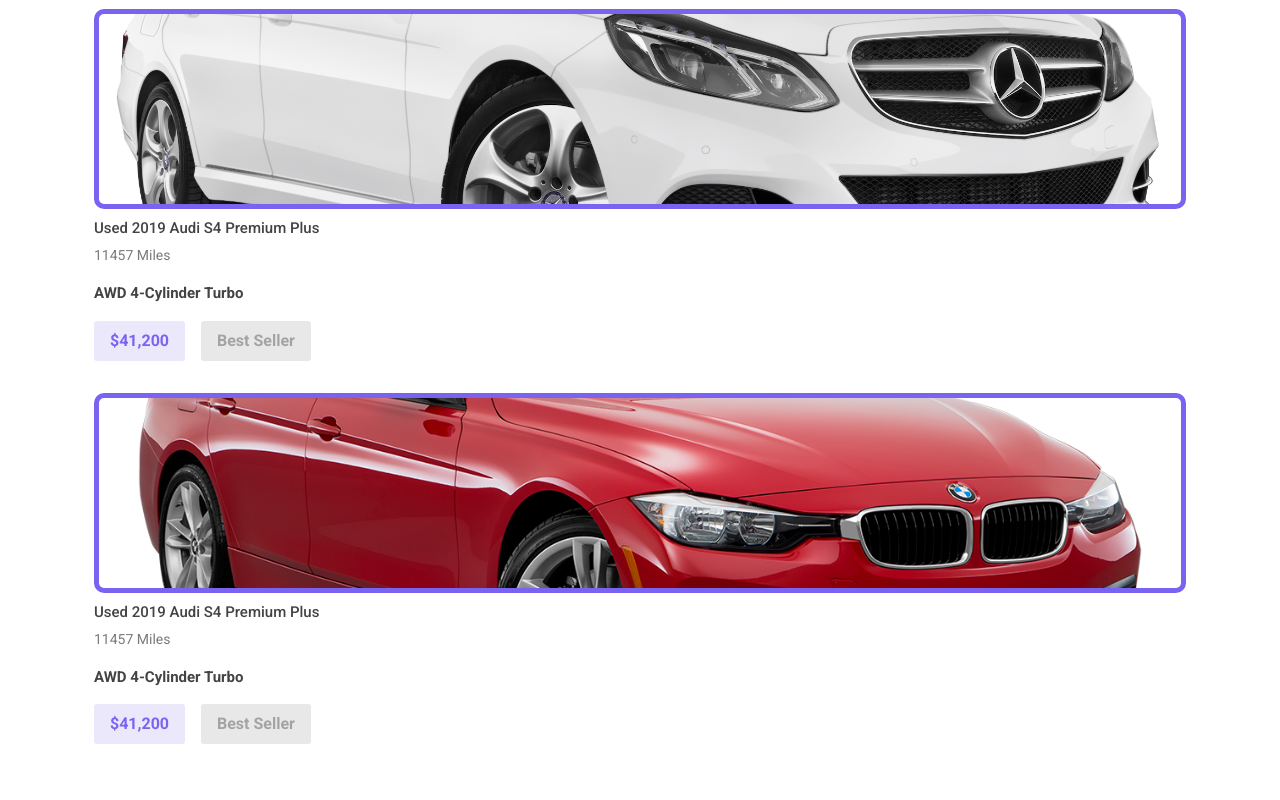
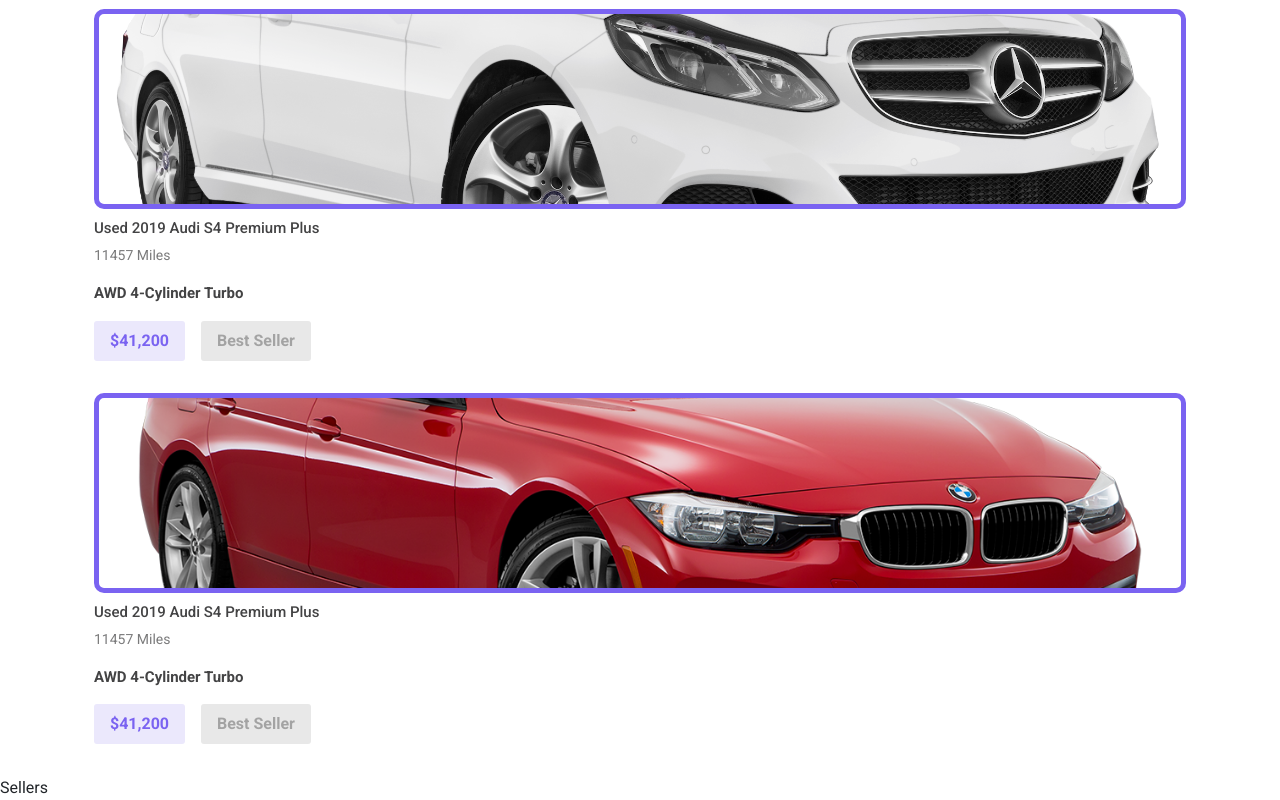
Before and after one commit to Rent2Go/rent2go_, a React (Create React App) app: page /brands in a window 1280 px wide. Shown: the part 894-1694 px from the top of the page. Before the commit the page ends 1670 px from the top, so only its background shows below. Built offline with nearby package versions, Linux system fonts and the light colour scheme.

Commit message:
created Seller component

```diff
--- a/src/App.tsx
+++ b/src/App.tsx
@@ -1,5 +1,5 @@
 import React from "react";
-import { Footer, Navbar, Search, Trending } from "./components";
+import { Footer, Navbar, Search, Sellers, Trending } from "./components";
 import { Route, Routes } from "react-router-dom";
 import { CarPage, Homepage, Login, BrandPage } from "./pages";
 
@@ -21,6 +21,7 @@
       </main>
       <Search />
       <Trending />
+      <Sellers />
       <Footer />
     </>
   );
--- /dev/null
+++ b/src/components/Sellers/Sellers.tsx
@@ -0,0 +1,11 @@
+import React from 'react'
+
+type Props = {}
+
+const Sellers = (props: Props) => {
+  return (
+    <div>Sellers</div>
+  )
+}
+
+export default Sellers
--- a/src/components/index.tsx
+++ b/src/components/index.tsx
@@ -6,3 +6,4 @@
 export {default as CarList} from "./Cards/CarCards"
 export {default as Search} from "./Search/Search"
 export {default as Trending} from "./Trending/Trending"
+export {default as Sellers} from "./Sellers/Sellers"
```
Also changed, not shown: src/components/Sellers/seller.css (added).
